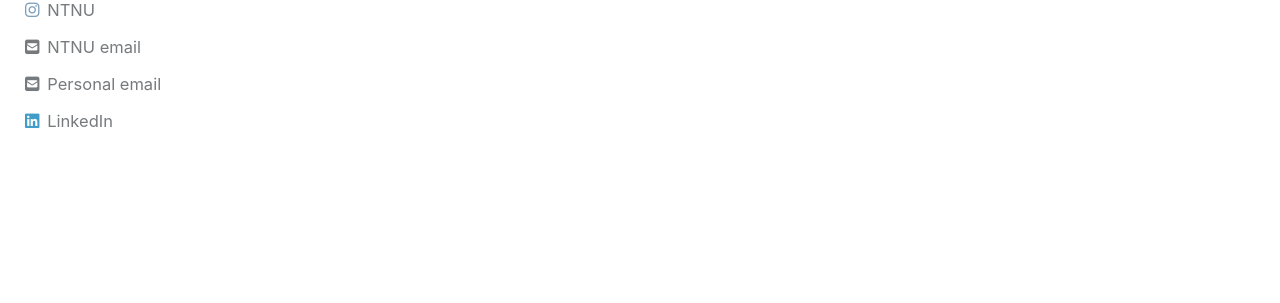
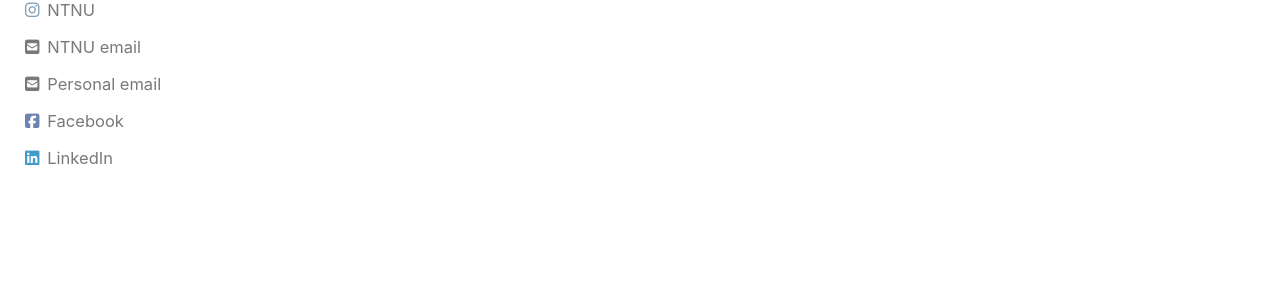
Before and after one commit to VeroniMattia/VeroniMattia.github.io, a Jekyll site: the page built from index.html, in a window 1280 px wide. Shown: the part 516-819 px from the top of the page. Built offline with Jekyll 4.4.1, drawn with Linux system fonts in a browser that asks for light colours; cached includes are drawn as plain includes; nearby versions of some CDN libraries; the list of posts is cut into pages by our own code.

Commit message:
playing with links

```diff
--- a/_config.yml
+++ b/_config.yml
@@ -113,7 +113,7 @@
   location         : "Trondheim, Norway"
   email            : "mailto:matthewveroni90@gmail.com"
   linkedin         : "https://www.linkedin.com/in/mattia-veroni-766a0a160/"
-  Facebook         : "https://www.facebook.com/Colosso90"
+  facebook         : "https://www.facebook.com/Colosso90"
   links:
     - label: "Website"
       icon: "fas fa-fw fa-link"
```
